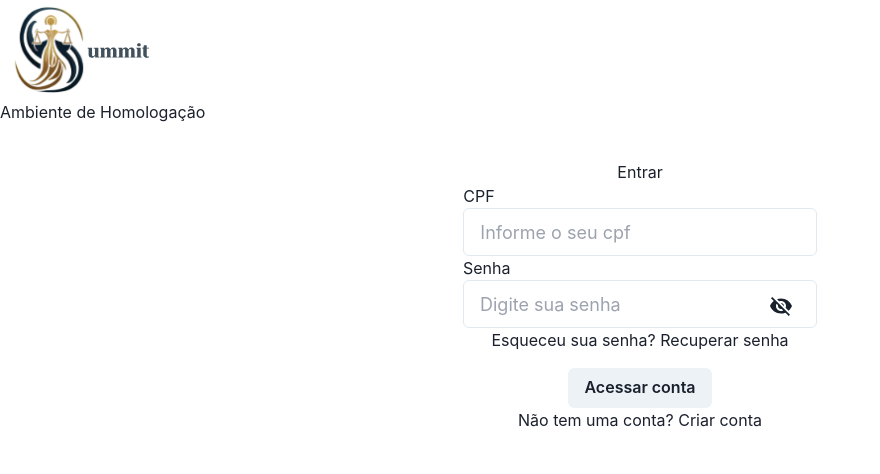
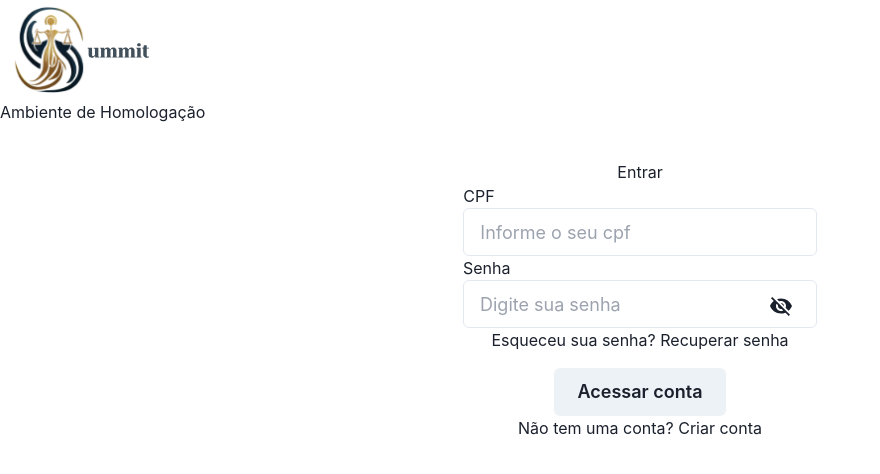
Before and after one commit to summit-precatorios/summit-plataform, a Next.js app: page /signin in a window 1280 px wide. Shown: the top 474 px of the page, without its empty margins (0-880 px from the left). Built offline with nearby package versions, Linux system fonts and the light colour scheme.

Commit message:
refactor: fit login form button

```diff
--- a/src/app/(auth)/signin/page.tsx
+++ b/src/app/(auth)/signin/page.tsx
@@ -42,6 +42,7 @@ export default function Signin() {
           <div className="flex justify-start w-96">
             <Button
               mt="4"
+              size="lg"
               _hover={{ opacity: 0.7 }}
               className="w-full bg-[#EAAC2E] text-white"
             >
--- a/src/components/NavBar.tsx
+++ b/src/components/NavBar.tsx
@@ -10,7 +10,7 @@ export function NavBar() {
           width={150}
           height={75}
         />
-        <div className="w-56 h- text-right bg-red-400 p-3 rounded text-white">
+        <div className="w-56 h- text-center bg-red-400 p-3 rounded text-white">
           Ambiente de Homologação
         </div>
       </div>
```
Also changed, not shown: src/app/(auth)/register/page.tsx (deleted, +0 -23 lines).
